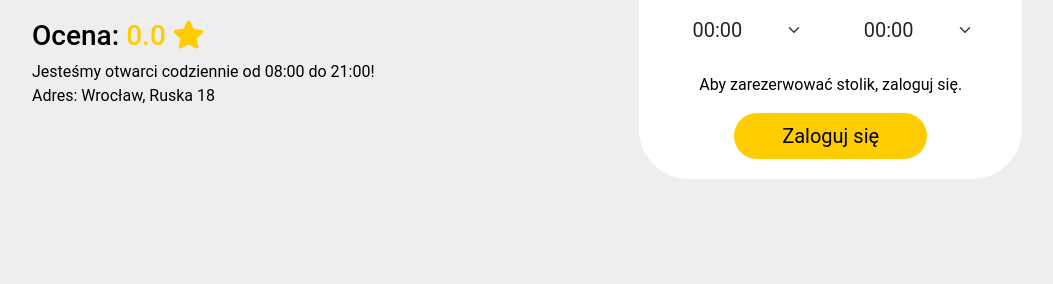
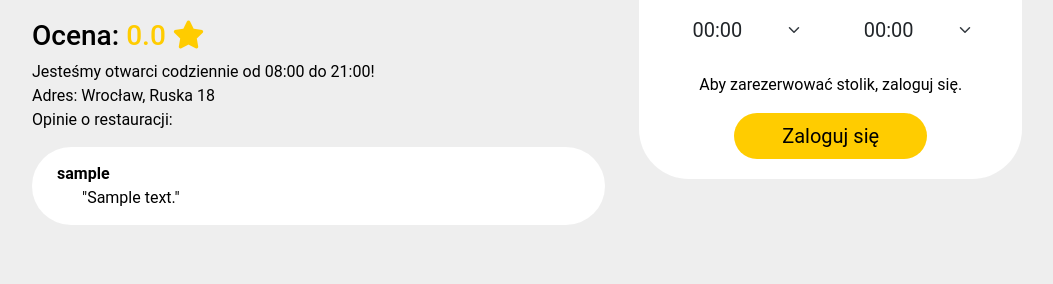
Before and after one commit to Doseeey/Concierge, a Django app: page /restaurant/view/1 in a window 1280 px wide. Shown: the part 516-800 px from the top of the page, without its empty margins (108-1161 px from the left). Run offline with Django 4.2, Linux system fonts and the light colour scheme; data comes from the database, SQL or seed files in the repository; tables that the repository leaves empty hold one stand-in row (values such as "Sample post"); parts of the project's set-up code (start-up, migrations or seed data) failed here and were passed over; some libraries are stand-ins or nearby versions.

Commit message:
added description field to review, review display and update grades

```diff
--- a/ConciergeApp/forms/ReviewForm.py
+++ b/ConciergeApp/forms/ReviewForm.py
@@ -6,3 +6,4 @@ GRADE_CHOICES = makeGradeList()
 
 class ReviewForm(forms.Form):
     grade = forms.ChoiceField(choices=GRADE_CHOICES, initial="5", widget=forms.Select(attrs={"class": "grade-input"}))
+    review = forms.CharField(required=True, label="Zostaw opinię:", widget=forms.TextInput(attrs={"class": "form-control"}))
--- a/ConciergeApp/models/RestaurantModel.py
+++ b/ConciergeApp/models/RestaurantModel.py
@@ -9,3 +9,4 @@ class RestaurantModel(models.Model):
     opening_hour = models.TimeField()
     closing_hour = models.TimeField()
     review = models.FloatField(default=0.0)
+    numberOfReviews = models.IntegerField(default=0)
--- a/ConciergeApp/static/RestaurantViews/css/restaurantViews.css
+++ b/ConciergeApp/static/RestaurantViews/css/restaurantViews.css
@@ -220,3 +220,19 @@ td {
 .submit-block {
     margin-top: 20px;
 }
+
+.review {
+    background-color: #fff;
+    border-radius: 50px;
+    padding: 15px 25px;
+    margin: 15px 0;
+    width: auto !important;
+}
+
+.review-author {
+    font-weight: bold !important;
+}
+
+.review-text {
+    padding-left: 25px;
+}
--- a/ConciergeApp/templates/RestaurantViews/index.html
+++ b/ConciergeApp/templates/RestaurantViews/index.html
@@ -67,7 +67,7 @@
                     <div class="restaurant-card">
                         <div class="image-container">
                             <img src="{% static '' %}{{ restaurant.image }}" class="restaurant-thumb">
-                            <div class="rate">{{ restaurant.review }} <i class="fa fa-solid fa-star"></i></div>
+                            <div class="rate">{{ restaurant.review|floatformat:1 }} <i class="fa fa-solid fa-star"></i></div>
                         </div>
                         <h1 class="restaurant-name">{{ restaurant.name }}</h1>
                         <h3 class="restaurant-address">{{ restaurant.city }}<br>{{ restaurant.address }}</h3>
--- a/ConciergeApp/templates/RestaurantViews/singleRestaurant.html
+++ b/ConciergeApp/templates/RestaurantViews/singleRestaurant.html
@@ -17,9 +17,20 @@
             <h1 class="info-header">{{ restaurant.name }}</h1>
             <div class="info-text">
                 <p class="restaurant-desc">{{ restaurant.description }}</p>
-                <h3>Ocena: <span class="info-rate">{{ restaurant.review }} <i class="fa fa-solid fa-star"></i></span></h3>
+                <h3>Ocena: <span class="info-rate">{{ restaurant.review|floatformat:1 }} <i class="fa fa-solid fa-star"></i></span></h3>
                 Jesteśmy otwarci codziennie od {{ restaurant.opening_hour|time:"H:i" }} do {{ restaurant.closing_hour|time:"H:i" }}!<br>
                 Adres: {{ restaurant.city }}, {{ restaurant.address }}
+            </div>
+            <div class="reviews">
+                Opinie o restauracji:<br>
+                {% for review in reviews %}
+                    <div class="review">
+                        <span class="review-author">{{ review.reservation.user.username }}</span> <br>
+                        <span class="review-text">"{{ review.description }}"</span>
+                    </div>
+                {% empty %}
+                    Brak opinii o danej restauracji.
+                {% endfor %}
             </div>
         </div>
     </div>
--- a/ConciergeApp/views/RestaurantsViews.py
+++ b/ConciergeApp/views/RestaurantsViews.py
@@ -8,7 +8,7 @@ from ConciergeApp.forms.SearchRestaurantForm import SearchRestaurantForm
 from ConciergeApp.forms.MakeReservationForm import MakeReservationForm
 from ConciergeApp.models.RestaurantModel import RestaurantModel
 from ConciergeApp.models.ReservationModel import ReservationModel
-from ConciergeApp.models.UserModel import UserModel
+from ConciergeApp.models.ReviewModel import ReviewModel
 
 import datetime
 
@@ -79,6 +79,15 @@ class RestaurantsViews(View):
         else:
             form = MakeReservationForm()
 
-        context = {'restaurant': viewSingleRestaurant, 'form': form}
+        reviews = []
+        reservations = ReservationModel.objects.filter(restaurant_id=restaurantId)
+        for reservation in reservations:
+            try:
+                review = ReviewModel.objects.get(reservation_id = reservation.id)
+            except:
+                continue
+            reviews.append(review)
+
+        context = {'restaurant': viewSingleRestaurant, 'form': form, 'reviews': reviews}
 
         return render(request, "RestaurantViews/singleRestaurant.html", context=View.getContext(context))
```
Also changed, not shown: ConciergeApp/templates/UserViews/userReservations.html (+6 -1 lines), ConciergeApp/views/ReservationsViews.py (+26 -1 lines), ConciergeApp/migrations/0005_restaurantmodel_numberofreviews.py (added).
